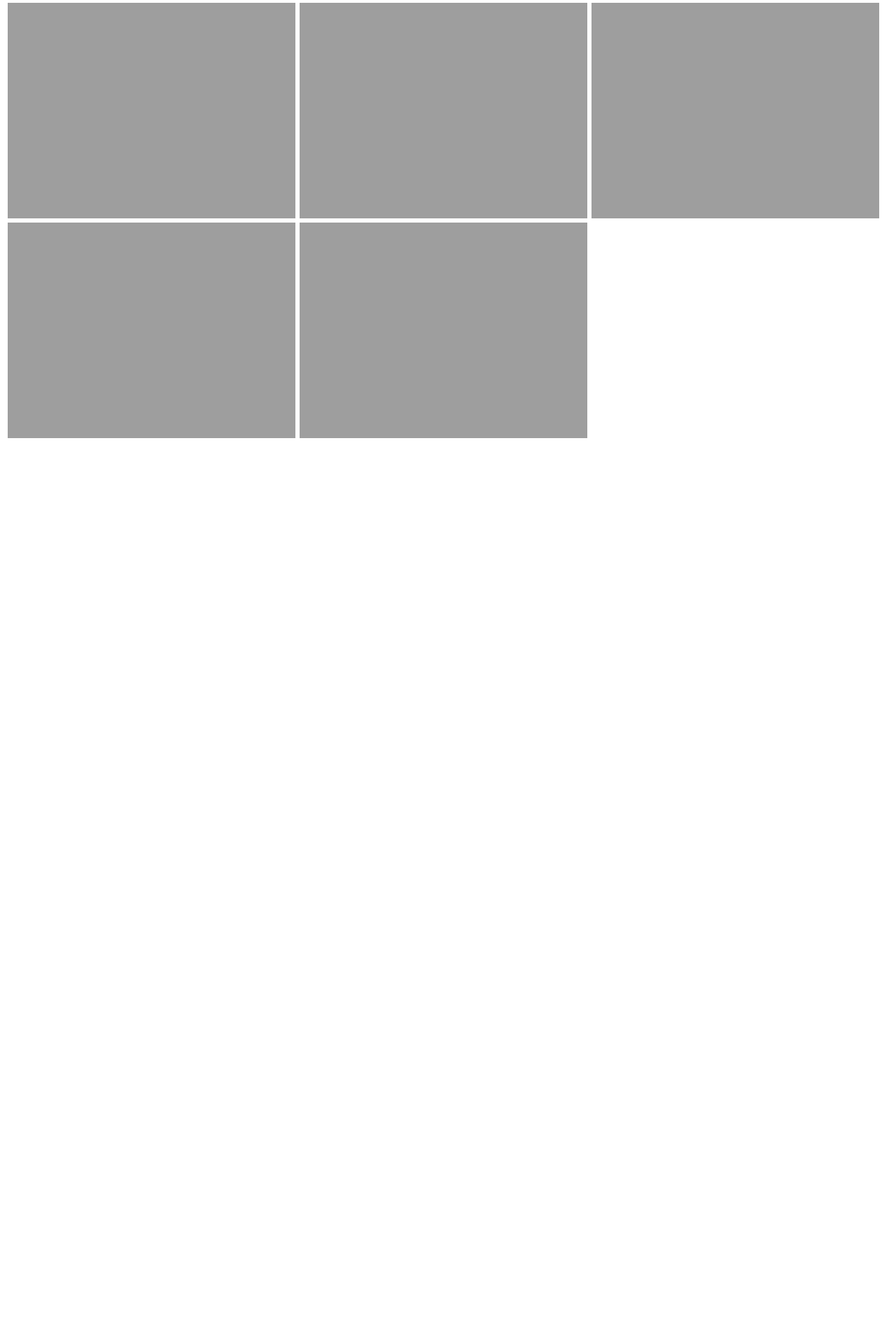
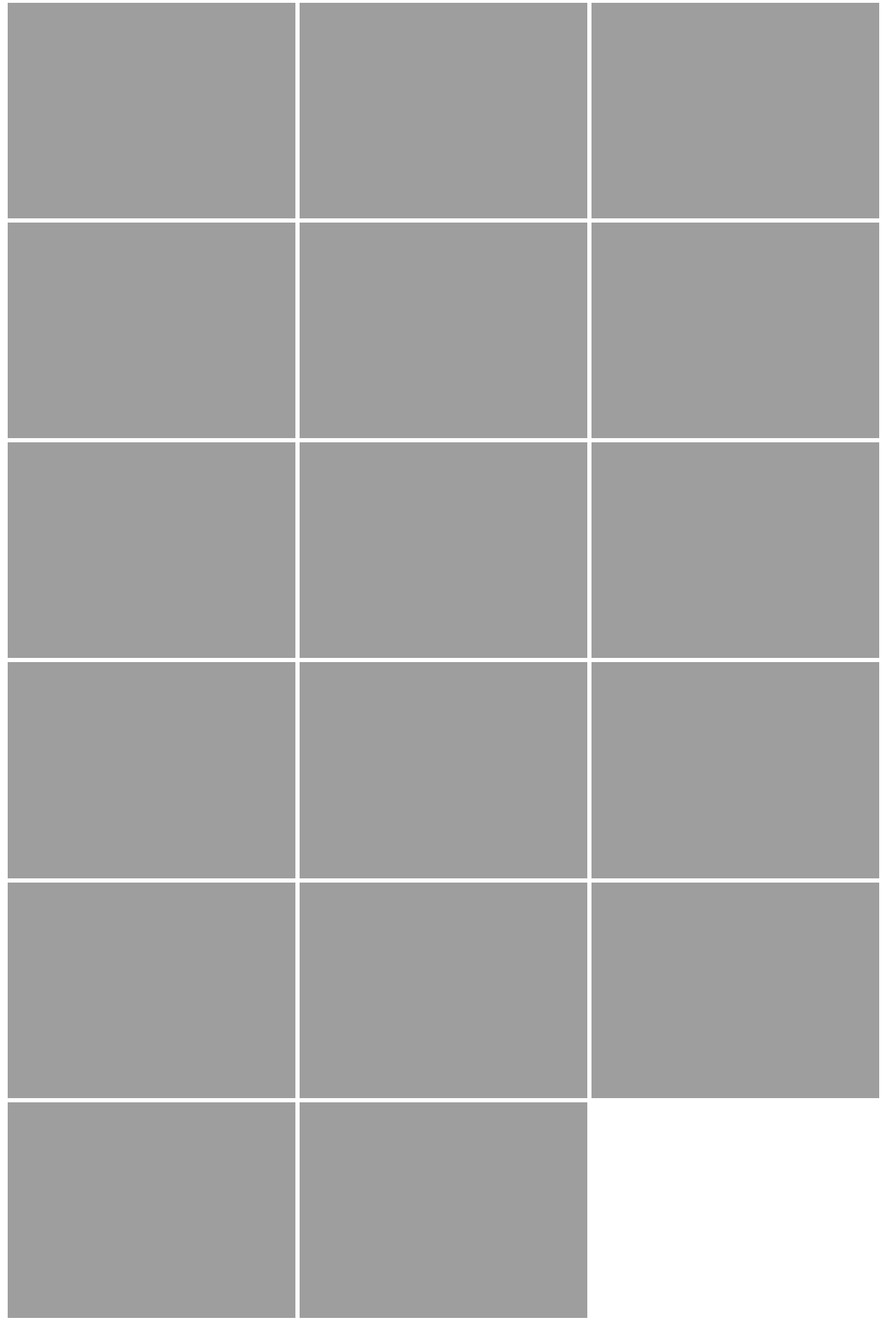
Before and after one commit to bhanu77prakash/bhanu77prakash.github.io, a Jekyll site: the page built from gallery.md, in a window 1280 px wide. Shown: the part 1006-2892 px from the top of the page at 70% size. Built offline with Jekyll 4.4.1, drawn with Linux system fonts in a browser that asks for light colours; before the commit the page ends 1635 px from its top, so only the background shows below that.

Commit message:
updated site

```diff
--- a/_layouts/gallery.html
+++ b/_layouts/gallery.html
@@ -13,7 +13,7 @@
 <body>
     <h1>My Gallery</h1>
     <div class="container-all">
-        {% for y in (1..14) %}
+        {% for y in (1..26) %}
             <div class="container">
                 <img src='{{site.url}}{{site.baseurl}}/assets/images/photography/image{{forloop.index}}.jpg' alt=''>
             </div>
```
Also changed, not shown: 16 other files.
